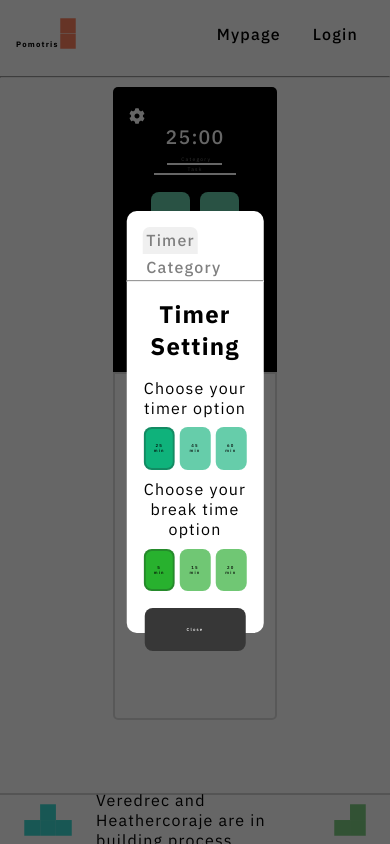
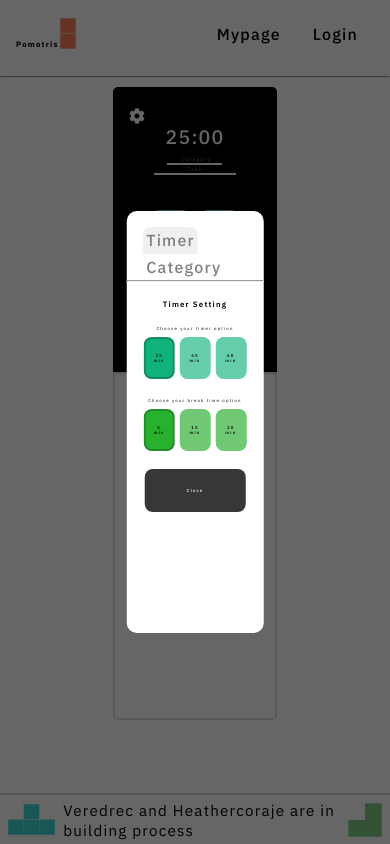
Before and after one commit to Heathercoraje/pomotris-vh, a React app: page / in a window 390 px wide. Both pictures are taken after a click on the element 137 px from the left and 116 px from the top of the page. Built offline with nearby package versions, Linux system fonts and the light colour scheme.

Commit message:
adding minimum responsiveness

```diff
--- a/public/index.css
+++ b/public/index.css
@@ -54,7 +54,7 @@ button:hover,
 }
 .button-close {
 	width: 26vw;
-	margin: 1rem;
+	margin: 2vh;
 	background-color: #373737;
 	color: #fff;
 }
@@ -117,6 +117,9 @@ button:hover,
 	font-size: 5vw;
 	font-weight: 500;
 }
+.wrapper-actionButtons {
+	margin: 2vh;
+}
 .RecordWrapper {
 	height: 55%;
 	border: 2px solid Gainsboro;
@@ -127,8 +130,53 @@ button:hover,
 	padding: 0;
 }
 
-/* elements */
+/* forms, inputs */
+.timer-form {
+	margin-bottom: 2vh;
+}
 
+/* settings */
+.category-color-form {
+	margin: 1.3vh 0;
+	display: flex;
+	justify-content: center;
+	align-items: center;
+}
+.input-category {
+	color: #434343;
+	font-size: 1.1vw;
+	text-align: center;
+	height: 3.8vh;
+	width: 45%;
+	outline: none;
+	border: 1px solid #dedede;
+	border-radius: 3px;
+	cursor: pointer;
+	font-weight: 500;
+}
+.input-category::placeholder {
+	color: #dedede;
+}
+.input-color {
+	margin-right: 3%;
+	height: 4.2vh;
+	width: 12%;
+	border: none;
+	outline: none;
+	cursor: pointer;
+}
+.setting-title {
+	font-size: 2vw;
+	font-weight: 600;
+	margin: 2vh 0;
+}
+.setting-sub-title {
+	font-size: 1.1vw;
+	margin: 0.3rem 0;
+}
+.timer-options {
+	margin-bottom: 2vh;
+}
 /* header */
 
 header {
@@ -176,6 +224,7 @@ footer {
 	height: 6%;
 	position: fixed;
 	bottom: 0;
+	font-size: 1.8vh;
 	display: flex;
 	align-items: center;
 	justify-content: center;
@@ -204,35 +253,6 @@ footer {
 .list-setting > li:hover {
 	color: #434343;
 }
-.category-color-form {
-	margin-top: 0.7rem;
-	display: flex;
-	justify-content: center;
-	align-items: center;
-}
-.input-category {
-	color: #434343;
-	font-size: 1.1vw;
-	text-align: center;
-	height: 3.8vh;
-	width: 45%;
-	outline: none;
-	border: 1px solid #dedede;
-	border-radius: 3px;
-	cursor: pointer;
-	font-weight: 500;
-}
-.input-category::placeholder {
-	color: #dedede;
-}
-.input-color {
-	margin-right: 3%;
-	height: 4.2vh;
-	width: 12%;
-	border: none;
-	outline: none;
-	cursor: pointer;
-}
 
 /* optional */
 
@@ -240,5 +260,28 @@ footer {
 	background-color: #f0f0f0;
 }
 
-@media screen (max-height: 700px) {
+@media screen and (max-height: 700px) {
+	.clock {
+		font-size: 10vh;
+		padding-bottom: 1vh;
+	}
+	.timer-form {
+		margin-bottom: 1vh;
+	}
+	.wrapper-actionButtons {
+		margin: 1vh;
+	}
+	.setting-title {
+		font-size: 3.5vh;
+	}
+	.setting-sub-title {
+		font-size: 2vh;
+		margin: 0.1rem 0;
+	}
+	.timer-options {
+		margin-bottom: 1vh;
+	}
+	.category-color-form {
+		margin: 1vh 0;
+	}
 }
--- a/src/components/Footer.jsx
+++ b/src/components/Footer.jsx
@@ -4,9 +4,9 @@ import powderblue from '../../img/powderblue.png'
 
 const Footer = () => (
   <footer>
-    <img style={{ width: '3rem', margin: '1.5rem' }}  src={powderblue} />
+    <img style={{ width: '5.5vh', margin: '1vh' }}  src={powderblue} />
     <p> Veredrec and Heathercoraje are in building process </p>
-    <img style={{ width: '2rem', margin: '1.5rem'}}  src={green} />
+    <img style={{ width: '4vh', margin: '1vh' }}  src={green} />
 	</footer>
 );
 
--- a/src/components/Main/Setting/CategorySetting.jsx
+++ b/src/components/Main/Setting/CategorySetting.jsx
@@ -64,7 +64,7 @@ class CategorySetting extends Component {
 		return (
 			<div className="setting">
 				<hr />
-				<h2 style={{ margin: '1rem 0'}}>Category Setting</h2>
+				<p className='setting-title'>Category Setting</p>
 				{categoryFields}
 				<button className="button-modal-save" onClick={this.onSaveClick}>
 					Save
--- a/src/components/Main/Setting/TimerSetting.jsx
+++ b/src/components/Main/Setting/TimerSetting.jsx
@@ -6,10 +6,10 @@ import ClassNames from 'classnames';
 const TimerSetting = props => (
 	<div className="setting">
 		<hr />
-		<h2 style={{ margin: '1rem 0'}}>Timer Setting</h2>
-		<p style={{ margin: '0.5rem 0'}}>Choose your timer option</p>
+		<p className='setting-title'>Timer Setting</p>
+		<p className='setting-sub-title'>Choose your timer option</p>
 		<TimerOptions {...props} />
-		<p style={{ margin: '0.5rem 0'}}>Choose your break time option</p>
+		<p className='setting-sub-title'>Choose your break time option</p>
 		<BreakTimeOptions {...props} />
 		<button className="button-close" onClick={props.closeModal}>
 			Close
@@ -55,7 +55,7 @@ class TimerOptions extends Component {
 				{option} min
 			</button>
 		));
-		return <div>{TimerOptionButtons}</div>;
+		return <div className='timer-options'>{TimerOptionButtons}</div>;
 	}
 }
 
--- a/src/components/Main/Timer.jsx
+++ b/src/components/Main/Timer.jsx
@@ -320,7 +320,7 @@ class ActionButtons extends Component {
 
 	render() {
 		return (
-			<div>
+			<div className='wrapper-actionButtons'>
 				<button
 					onClick={this.props.onButtonClick}
 					value={this.renderButton(this.props)}>
```
